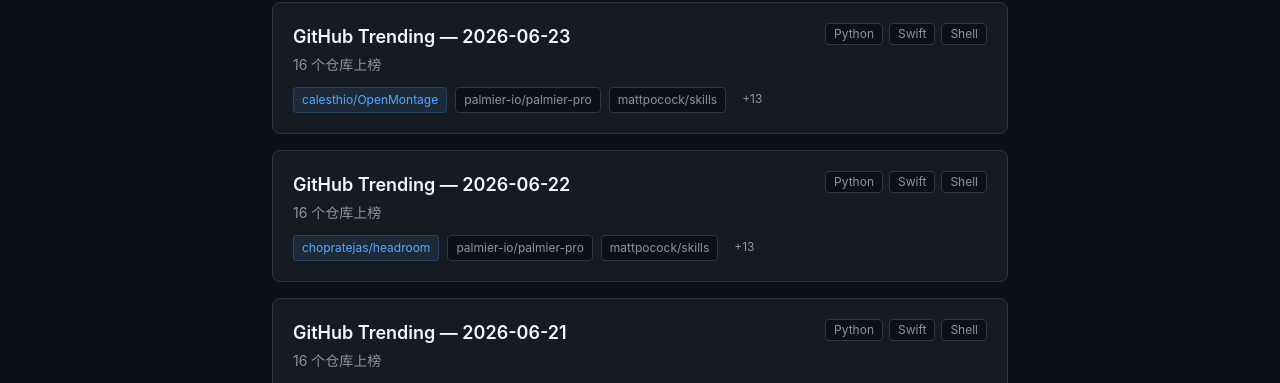
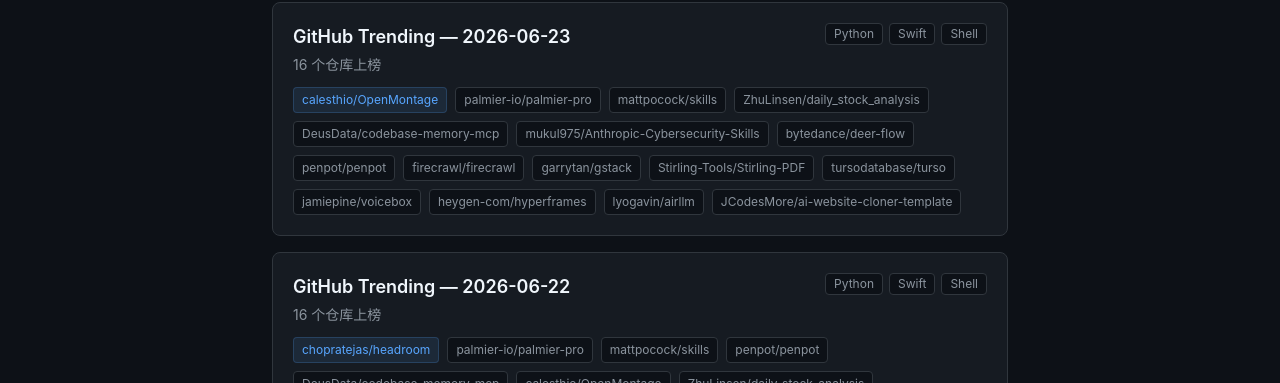
Before and after one commit to yang-jqr/github-trending-notes, a Next.js app: page / in a window 1280 px wide. Shown: the part 417-800 px from the top of the page. Built offline with nearby package versions, Linux system fonts and the light colour scheme; no server answers.

Commit message:
fix: PostCard展示全部仓库名链接,不再截断

```diff
--- a/app/page.tsx
+++ b/app/page.tsx
@@ -91,7 +91,6 @@
 function PostCard({ post }: { post: Post }) {
   const names = extractRepoNames(post.content);
   const langs = extractLanguages(post.content);
-  const preview = names.slice(0, 3);
 
   return (
     <Link
@@ -113,9 +112,9 @@
           ))}
         </div>
       </div>
-      {preview.length > 0 && (
+      {names.length > 0 && (
         <div className="flex flex-wrap gap-2">
-          {preview.map((name, i) => (
+          {names.map((name, i) => (
             <a
               key={name}
               href={`https://github.com/${name}`}
@@ -128,7 +127,6 @@
               {name}
             </a>
           ))}
-          {names.length > 3 && <span className="px-2 py-1 text-xs text-muted">+{names.length - 3}</span>}
         </div>
       )}
     </Link>
```
